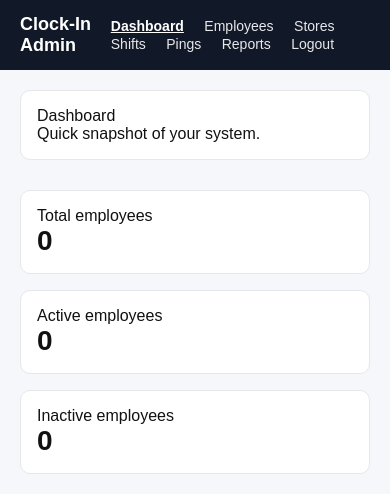
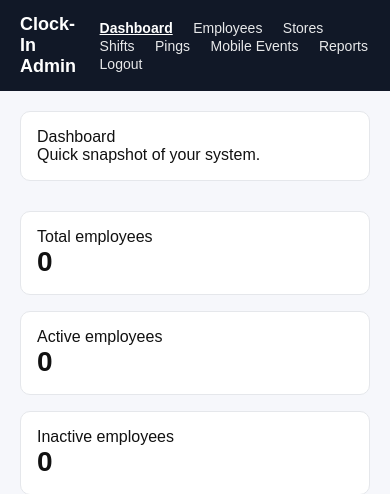
Before and after one commit to keatonmc15/clockin_app, a Flask app: page /admin in a window 390 px wide. Shown: the top 494 px of the page. Run offline with Flask 3, Linux system fonts and the light colour scheme; the visitor is signed in with stand-in values (Sample User, id 1); data that the repository does not hold is empty; some libraries are stand-ins or nearby versions.

Commit message:
Add Mobile Events tab to admin nav

```diff
--- a/templates/base.html
+++ b/templates/base.html
@@ -143,13 +143,16 @@
   <header>
     <div class="brand">Clock-In Admin</div>
 
-    <!-- ✅ Fixed: single <nav> and added Stores tab -->
     <nav>
       <a class="{% if request.path == '/admin' %}active{% endif %}" href="/admin">Dashboard</a>
       <a class="{% if request.path.startswith('/admin/employees') %}active{% endif %}" href="/admin/employees">Employees</a>
       <a class="{% if request.path.startswith('/admin/stores') %}active{% endif %}" href="/admin/stores">Stores</a>
       <a class="{% if request.path.startswith('/admin/shifts') %}active{% endif %}" href="/admin/shifts">Shifts</a>
       <a class="{% if request.path.startswith('/admin/pings') %}active{% endif %}" href="/admin/pings">Pings</a>
+
+      <!-- ✅ NEW MOBILE EVENTS TAB -->
+      <a class="{% if request.path.startswith('/admin/mobile-events') %}active{% endif %}" href="/admin/mobile-events">Mobile Events</a>
+
       <a class="{% if request.path.startswith('/admin/payroll') or request.path.startswith('/admin/reports') %}active{% endif %}" href="/admin/payroll">Reports</a>
       <a href="/admin/logout">Logout</a>
     </nav>
```
